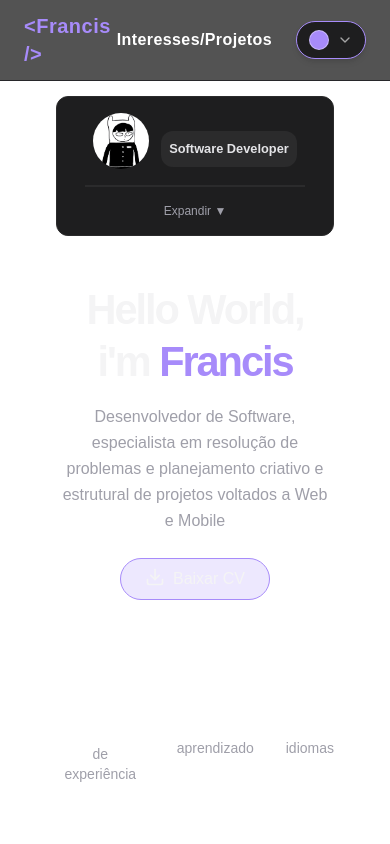
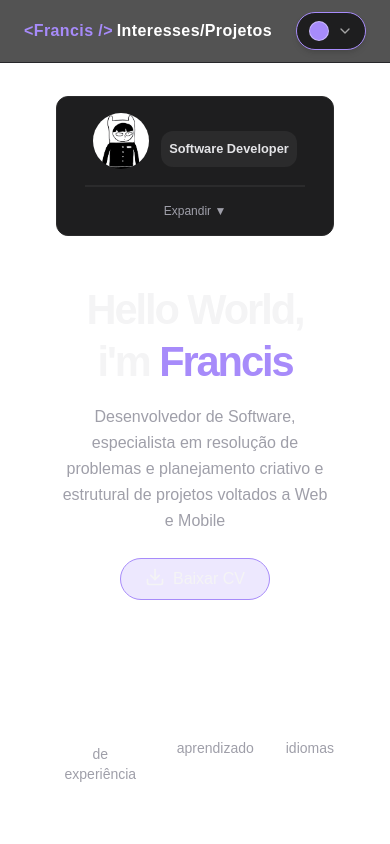
Before and after one commit to Franch62/portfolio, a Next.js app: page / in a window 390 px wide. Shown: the top 844 px of the page. Built offline with nearby package versions, Linux system fonts and the light colour scheme.

Commit message:
fix: adjust font size in Header component link

```diff
--- a/components/Header.tsx
+++ b/components/Header.tsx
@@ -8,7 +8,7 @@ export default function Header() {
         {/* Nome / Marca */}
         <Link
           href="/"
-          className="text-accent text-xl font-semibold tracking-wide select-none hover:opacity-80 transition-opacity"
+          className="text-accent text-base lg:text-xl font-semibold tracking-wide select-none hover:opacity-80 transition-opacity"
         >
           {"<Francis />"}
         </Link>
```
